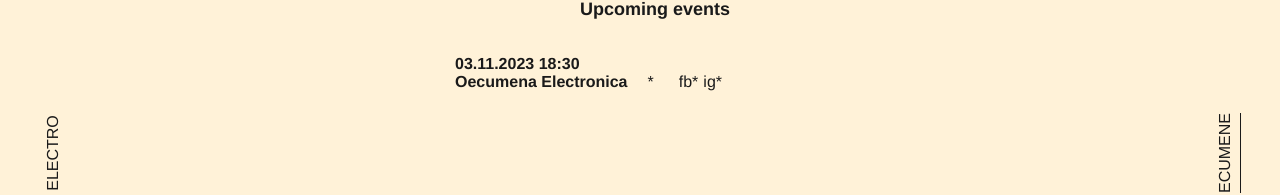
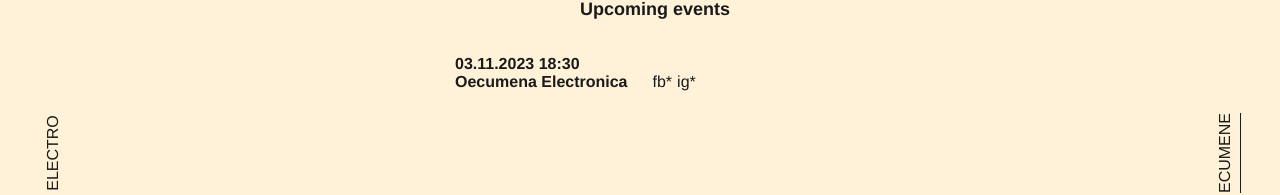
Before and after one commit to Kapicka/lunestorm, a Vue app: page /ecumene/events in a window 1280 px wide. Shown: the part 176-371 px from the top of the page. Built offline with nearby package versions, Linux system fonts and the light colour scheme.

Commit message:
Update store.js
místo pryč

```diff
--- a/src/store.js
+++ b/src/store.js
@@ -14,10 +14,10 @@ const events = [
       { name: "fb", url: "https://www.facebook.com/events/1724506074638585/" },
       { name: "ig", url: "https://www.instagram.com/oecumena_electronica" }
     ],
-    place: {
-    //  name: "Kostel sv. Martina ve zdi",
-    // url: "https://www.google.com/maps/place/The+Church+of+St.+Martin+in+the+Wall/@50.0831299,14.4198462,15z/data=!4m5!3m4!1s0x0:0x7a4479b958a5120e!8m2!3d50.0831016!4d14.419851"
-    },
+    /*place: {
+      name: "Kostel sv. Martina ve zdi",
+      url: "https://www.google.com/maps/place/The+Church+of+St.+Martin+in+the+Wall/@50.0831299,14.4198462,15z/data=!4m5!3m4!1s0x0:0x7a4479b958a5120e!8m2!3d50.0831016!4d14.419851"
+    }, */
     artists: []
     // description: "Zveme vás na elektro-ekumenu!"
   },
```
